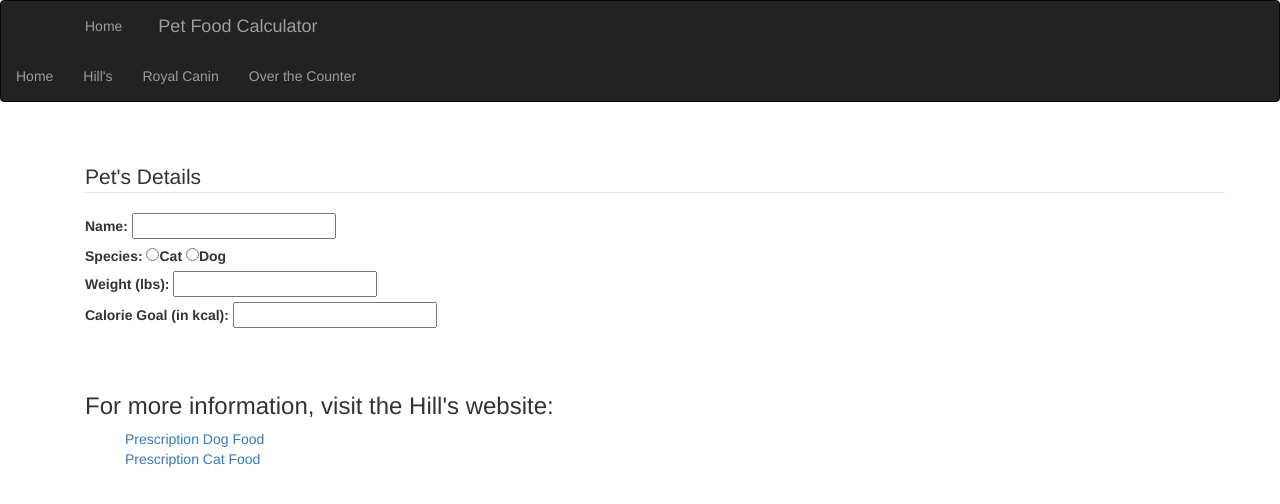
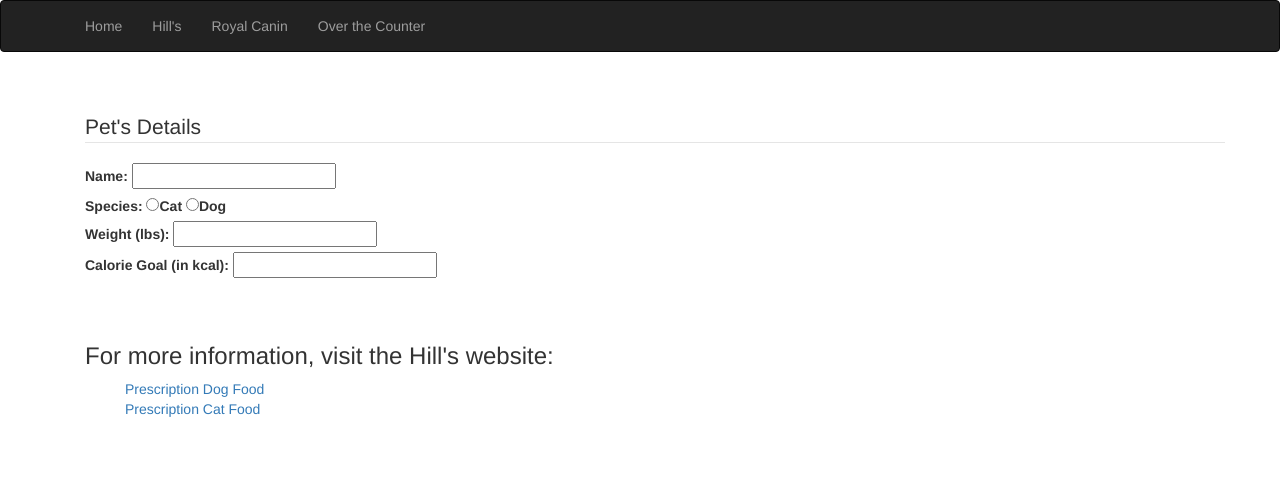
Before and after one commit to colburnh/colburnh.github.io, a plain HTML site: page hills.html in a window 1280 px wide. Drawn offline with nearby package versions, Linux system fonts and the light colour scheme.

Commit message:
Update hills.html

```diff
--- a/hills.html
+++ b/hills.html
@@ -14,10 +14,6 @@
     <nav class="navbar navbar-inverse navbar-fixed">
         <div class="container">
 
-        <ul class="nav navbar-nav">
-            <li><a href="home.html">Home</a></li>
-            <a class="navbar-brand" href="index.html">Pet Food Calculator</a>
-        </div>
         <ul class="nav navbar-nav">
             <li><a href="index.html">Home</a></li>
 
```
